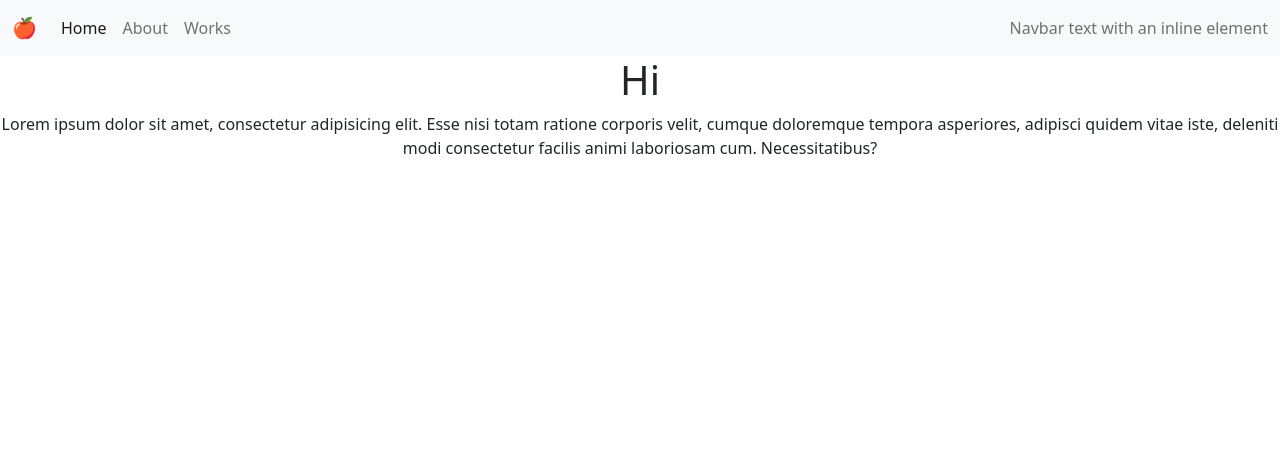
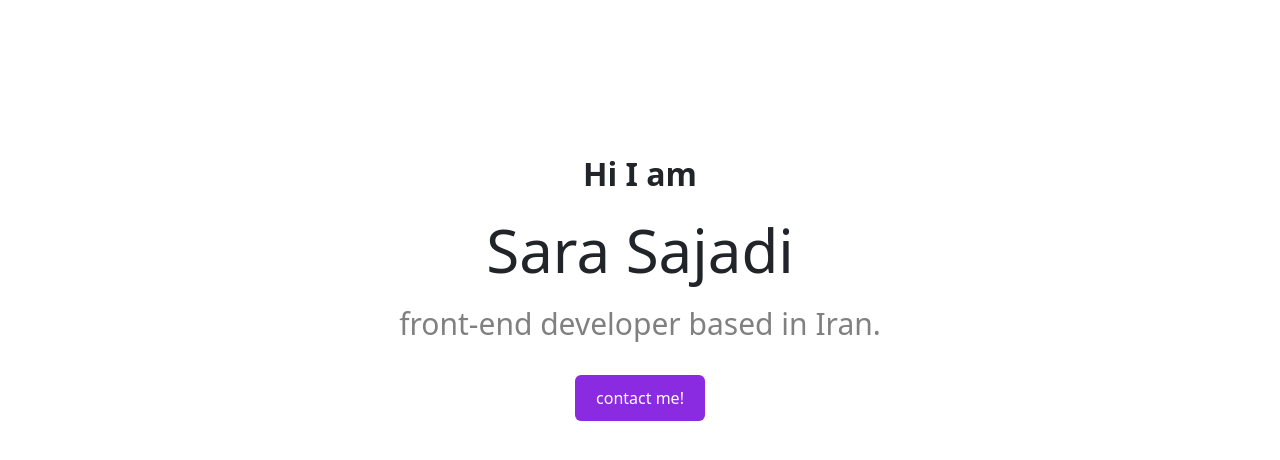
Before and after one commit to Sasoore/Portfolio-project, a plain HTML site: page index.html in a window 1280 px wide. Drawn offline with nearby package versions, Linux system fonts and the light colour scheme.

Commit message:
homepage

```diff
--- a/index.html
+++ b/index.html
@@ -22,52 +22,25 @@
       href="https://fonts.googleapis.com/css2?family=Montserrat&family=Poppins:wght@500&display=swap"
       rel="stylesheet"
     />
+    <link rel="preconnect" href="https://fonts.googleapis.com" />
+    <link rel="preconnect" href="https://fonts.gstatic.com" crossorigin />
+    <link
+      href="https://fonts.googleapis.com/css2?family=Montserrat&family=Poppins:wght@500&display=swap"
+      rel="stylesheet"
+    />
 
     <title>Document</title>
   </head>
   <body>
-    <nav class="navbar navbar-expand-lg bg-light">
-      <div class="container-fluid">
-        <a class="navbar-brand" href="#">🍎</a>
-        <button
-          class="navbar-toggler"
-          type="button"
-          data-bs-toggle="collapse"
-          data-bs-target="#navbarText"
-          aria-controls="navbarText"
-          aria-expanded="false"
-          aria-label="Toggle navigation"
-        >
-          <span class="navbar-toggler-icon"></span>
-        </button>
-        <div class="collapse navbar-collapse" id="navbarText">
-          <ul class="navbar-nav me-auto mb-2 mb-lg-0">
-            <li class="nav-item">
-              <a class="nav-link active" aria-current="page" href="index.html">
-                Home
-              </a>
-            </li>
-            <li class="nav-item">
-              <a class="nav-link" href="about.html">About</a>
-            </li>
-            <li class="nav-item">
-              <a class="nav-link" href="works.html">Works</a>
-            </li>
-          </ul>
-          <span class="navbar-text">
-            Navbar text with an inline element
-          </span>
-        </div>
-      </div>
-    </nav>
-    <h1 class="m-150">
-      Hi
-    </h1>
-    <p class="text-center">
-      Lorem ipsum dolor sit amet, consectetur adipisicing elit. Esse nisi totam
-      ratione corporis velit, cumque doloremque tempora asperiores, adipisci
-      quidem vitae iste, deleniti modi consectetur facilis animi laboriosam cum.
-      Necessitatibus?
-    </p>
+    <div class="homepage">
+      <p class="text-center">
+        Hi I am
+      </p>
+      <h1 class="text-center">Sara Sajadi</h1>
+      <h2 class="text-center">front-end developer based in Iran.</h2>
+      <a type="button" class="btn btn-contact">
+        contact me!
+      </a>
+    </div>
   </body>
 </html>
--- a/styles/portfolio.css
+++ b/styles/portfolio.css
@@ -1,18 +1,38 @@
+:root {
+  --heading-font-family: 'Poppins', sans-serif;
+  --main-font-famliy: 'Montserrat', sans-serif;
+}
+
 body {
-  font-family: 'Montserrat', sans-serif;
-  font-family: 'Poppins', sans-serif;
+  font-family: var(--main-font-famliy);
 }
 
 h1 {
-  text-align: center;
-  font-size: 25px;
-  margin-top: 150px;
+  font-family: var(--main-font-family);
+  font-size: 60px !important;
+}
+
+h2 {
+  margin-top: 20px !important;
+  font-size: 30px !important;
+  color: gray;
 }
 
 p {
   line-height: 1.5;
+  font-weight: bold;
+  font-size: 32px;
 }
 
-#contact {
+.homepage {
+  margin-top: 150px;
+  text-align: center;
+}
+
+.btn-contact {
+  background-color: blueviolet !important;
+  color: white !important;
   margin: 25px;
+  padding: 10px 20px !important;
+  line-height: 27px;
 }
```
